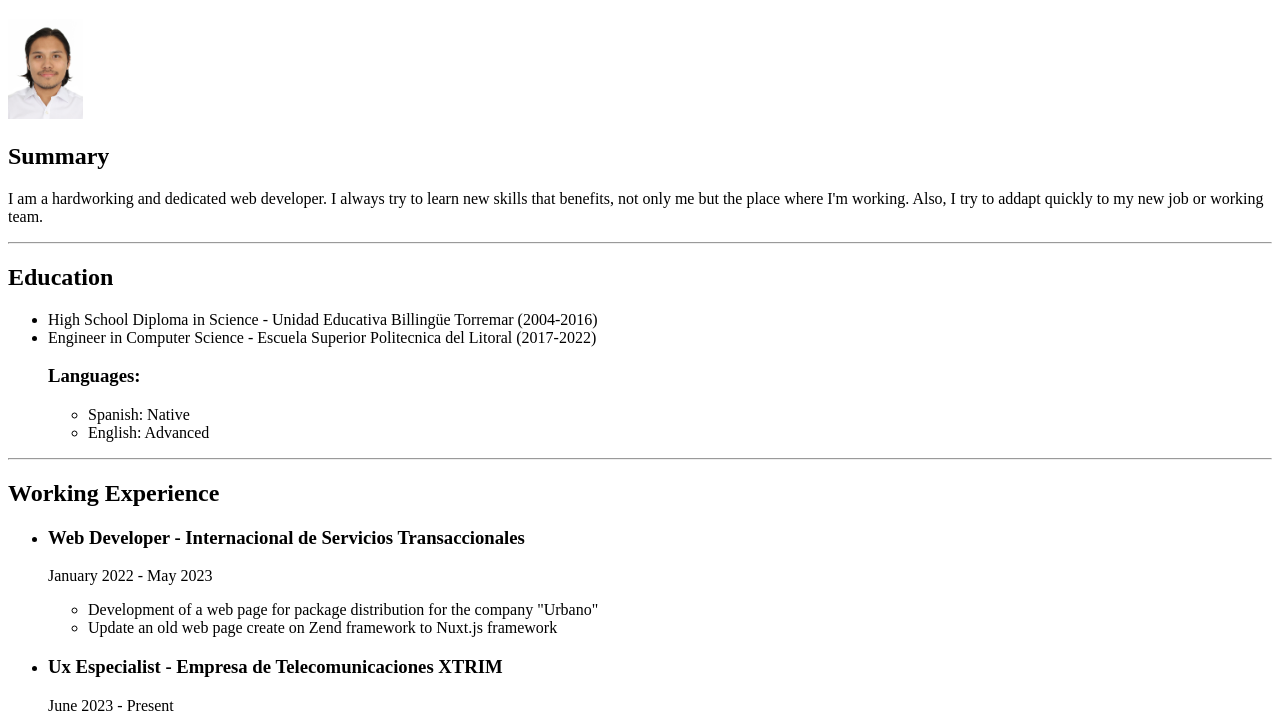
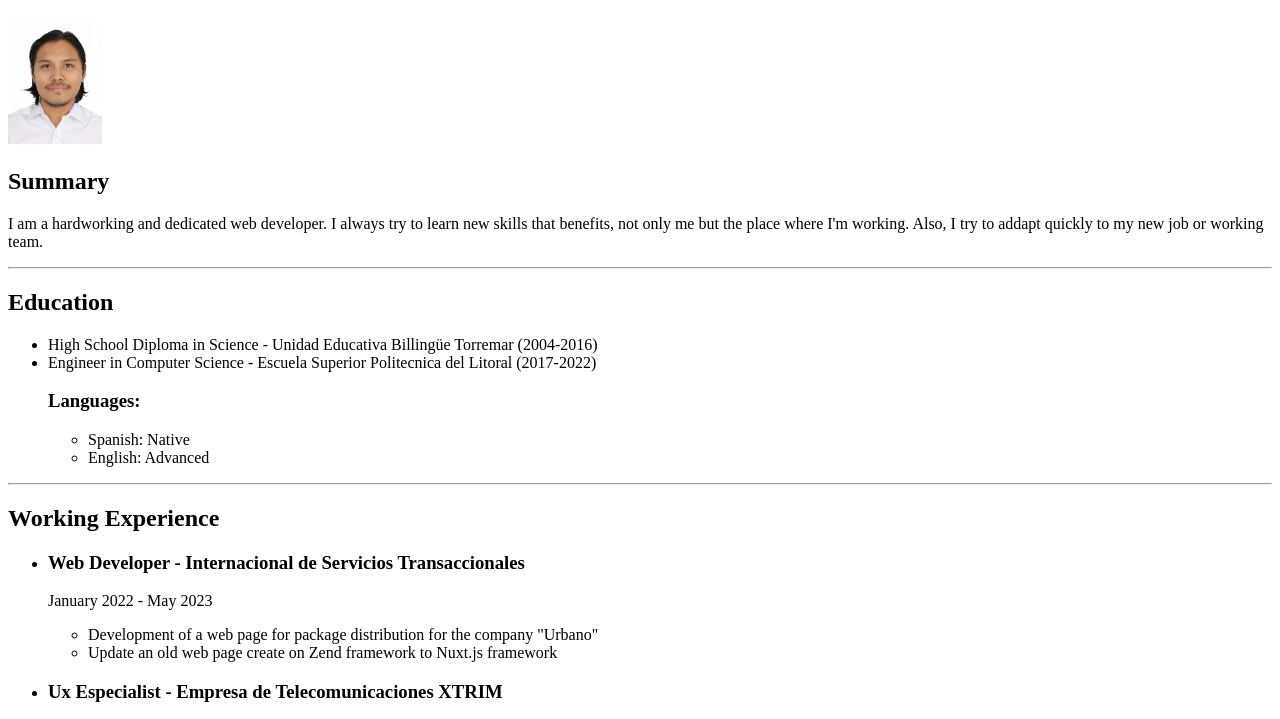
Before and after one commit to Jfede98/my-resume, a plain HTML site: page index.html in a window 1280 px wide. Shown: the part 61-780 px from the top of the page. Drawn offline with Linux system fonts and the light colour scheme.

Commit message:
Update index.html

```diff
--- a/index.html
+++ b/index.html
@@ -7,7 +7,7 @@
 </head>
 <body>
     <h1>Julian Riera</h1>
-    <img src="./assets/images/foto tamaño carnet fondo blanco.jpg" alt="curriculum-photo" style="height: 100px;">
+    <img src="./assets/images/foto tamaño carnet fondo blanco.jpg" alt="curriculum-photo" style="height: 125px;">
     <h2>Summary</h2>
     <p>I am a hardworking and dedicated web developer. I always try to learn new skills that benefits, not only me but the place where I'm working. Also, I try to addapt quickly to my new job or working team.</p>
     <hr>
```
